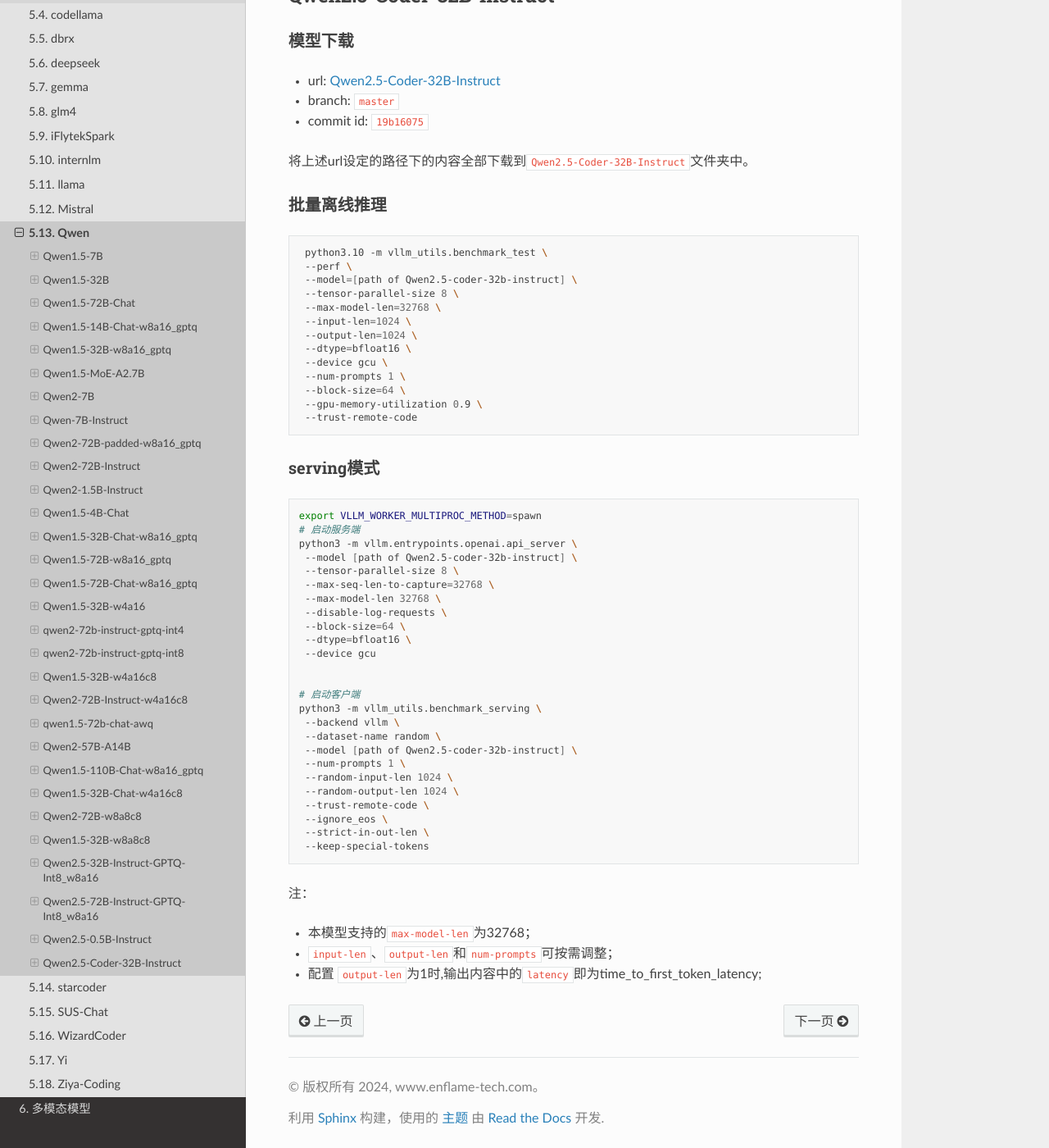
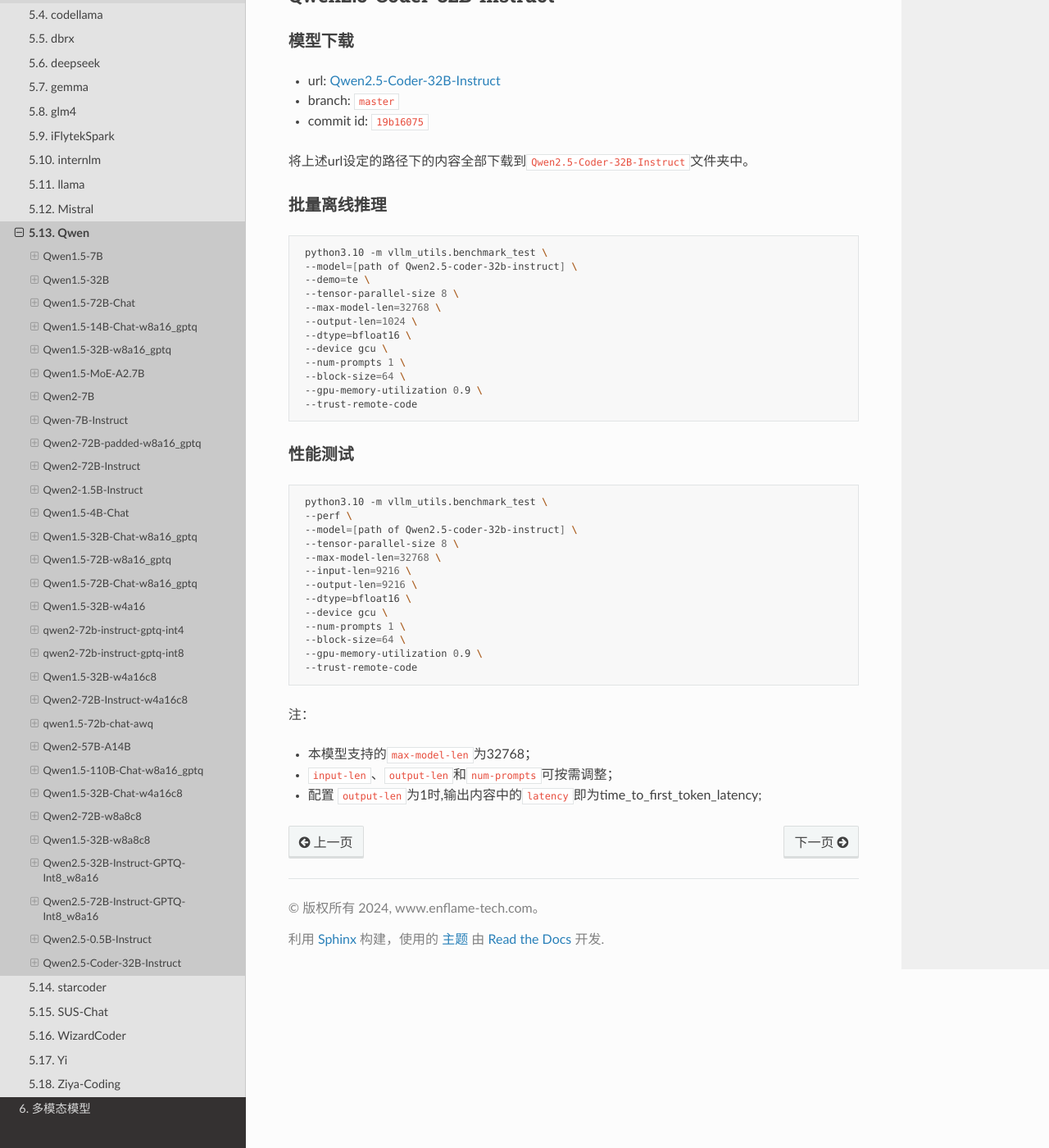
Before and after one commit to EnflameTechnology/vllm-gcu, a Sphinx documentation site: the page built from docs_gcu/content/source/LLMs/qwen.md, in a window 1280 px wide and 1400 px high, scrolled down 32385 px. Shown: the whole window at 82% size. Built offline with Sphinx 7.4.7 and the Read the Docs theme 3.1.0, drawn with Linux system fonts in a browser that asks for light colours; pages that are not in the unit, such as notebooks, are missing from menus.

Commit message:
[Docs](TR-57263) vllm-gcu: coder docs for vllm
Root Cause:
        update docs
Solution:
        update docs
Test:
        test
Impact area:
        vllm
Fix status:
        no need

Signed-off-by: 张海腾 <dean.zhang@enflame-tech.com>
Change-Id: Ifbd1fc6059e757a802a7e418df250b49c4c3fa96

````diff
--- a/docs_gcu/content/source/LLMs/qwen.md
+++ b/docs_gcu/content/source/LLMs/qwen.md
@@ -1545,11 +1545,10 @@
 #### 批量离线推理
 ```shell
  python3.10 -m vllm_utils.benchmark_test \
- --perf \
  --model=[path of Qwen2.5-coder-32b-instruct] \
+ --demo=te \
  --tensor-parallel-size 8 \
  --max-model-len=32768 \
- --input-len=1024 \
  --output-len=1024 \
  --dtype=bfloat16 \
  --device gcu \
@@ -1559,36 +1558,24 @@
  --trust-remote-code
 ```
 
-#### serving模式
-
-```shell
-export VLLM_WORKER_MULTIPROC_METHOD=spawn
-# 启动服务端
-python3 -m vllm.entrypoints.openai.api_server \
- --model [path of Qwen2.5-coder-32b-instruct] \
+#### 性能测试
+```shell
+ python3.10 -m vllm_utils.benchmark_test \
+ --perf \
+ --model=[path of Qwen2.5-coder-32b-instruct] \
  --tensor-parallel-size 8 \
- --max-seq-len-to-capture=32768 \
- --max-model-len 32768 \
- --disable-log-requests \
- --block-size=64 \
+ --max-model-len=32768 \
+ --input-len=9216 \
+ --output-len=9216 \
  --dtype=bfloat16 \
- --device gcu
-
-
-# 启动客户端
-python3 -m vllm_utils.benchmark_serving \
- --backend vllm \
- --dataset-name random \
- --model [path of Qwen2.5-coder-32b-instruct] \
+ --device gcu \
  --num-prompts 1 \
- --random-input-len 1024 \
- --random-output-len 1024 \
- --trust-remote-code \
- --ignore_eos \
- --strict-in-out-len \
- --keep-special-tokens
-```
-注：
-*  本模型支持的`max-model-len`为32768；
-*  `input-len`、`output-len`和`num-prompts`可按需调整；
-*  配置 `output-len`为1时,输出内容中的`latency`即为time_to_first_token_latency;
+ --block-size=64 \
+ --gpu-memory-utilization 0.9 \
+ --trust-remote-code
+
+```
+注：
+*  本模型支持的`max-model-len`为32768；
+*  `input-len`、`output-len`和`num-prompts`可按需调整；
+*  配置 `output-len`为1时,输出内容中的`latency`即为time_to_first_token_latency;
````
